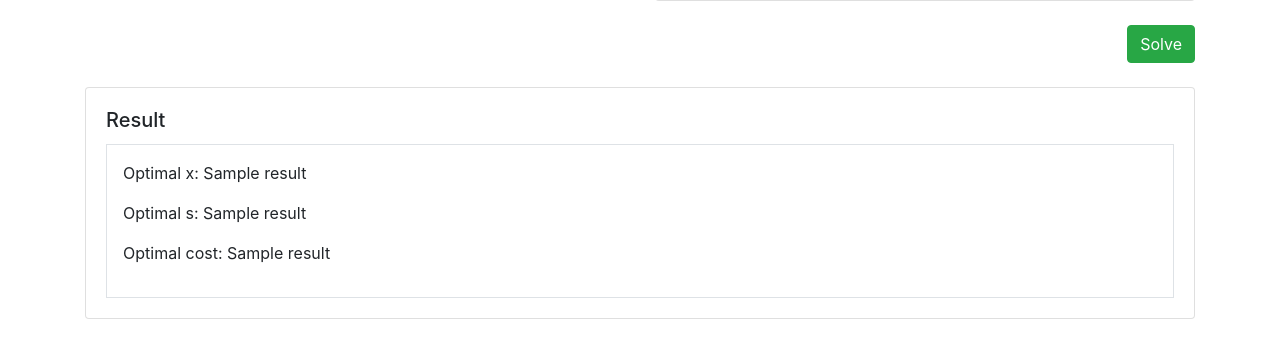
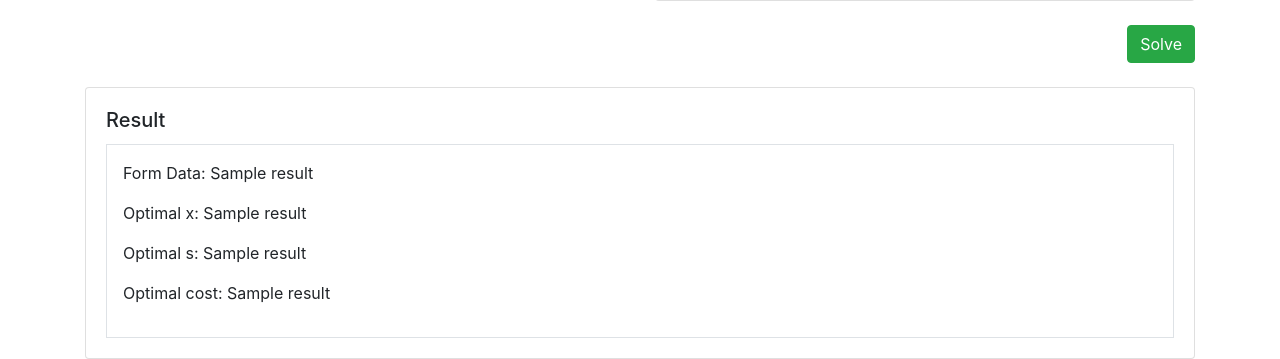
Before and after one commit to Kiguli/Scen-Opt, a Flask app: template templates/index.html in a window 1280 px wide. Shown: the part 760-1119 px from the top of the page. Before the commit the page ends 1079 px from the top, so only its background shows below. Run offline with Flask 3, Linux system fonts and the light colour scheme; the template is opened without the code that fills it: most values are stand-ins (such as "Sample title", 1, 10 or a date in 2020); some libraries are stand-ins or nearby versions.

Commit message:
Commit: print form data to website output. TODO: website loses solver menu after running solve.

```diff
--- a/app.py
+++ b/app.py
@@ -62,20 +62,21 @@ def solve():
 
     # Get values from parameter boxes
     form_data = request.form.to_dict()
-    T = float(form_data.get('tau', 0.0))
-    P = float(form_data.get('rho', 0.0))
-    Theta_Bar = float(form_data.get('theta_bar', 0.0))
-    norm_type = int(form_data.get('p', 2))
+    print(form_data)
+    tau = float(request.form.get('tau', 0)) if request.form.get('tau') else 0.0
+    theta_bar = float(request.form.get('theta_bar', 0)) if request.form.get('theta_bar') else 0.0
+    p = float(request.form.get('p', 0)) if request.form.get('p') else 2 # add something to check for 'fro' or 'inf'
+    rho = float(request.form.get('rho', 0)) if request.form.get('rho') else 0.0
     solver = form_data.get('solver', 'SCS')
 
     if active_tab == 'lp-tab':
-        optimal_x, optimal_s, optimal_cost = solve_lp(scenarios, A, b, c, T, Theta_Bar, P, norm_type, solver)
+        optimal_x, optimal_s, optimal_cost = solve_lp(scenarios, A, b, c, tau, theta_bar, rho, p, solver)
     elif active_tab == 'qp-tab':
-        optimal_x, optimal_s, optimal_cost = solve_qp(scenarios, A, b, c, T, Theta_Bar, P, norm_type, solver)
+        optimal_x, optimal_s, optimal_cost = solve_qp(scenarios, A, b, c, tau, theta_bar, rho, p, solver)
     elif active_tab == 'sdp-tab':
-        optimal_x, optimal_s, optimal_cost = solve_sdp(scenarios, A, b, c, T, Theta_Bar, P, norm_type, solver)
+        optimal_x, optimal_s, optimal_cost = solve_sdp(scenarios, A, b, c, tau, theta_bar, rho, p, solver)
 
-    return render_template('index.html', result=(optimal_x, optimal_s, optimal_cost))
+    return render_template('index.html', result=(form_data, optimal_x, optimal_s, optimal_cost))
 
 
 if __name__ == '__main__':
--- a/templates/index.html
+++ b/templates/index.html
@@ -268,9 +268,10 @@
             <h5 class="card-title">Result</h5>
             <div id="result-box" class="border p-3">
                 {% if result %}
-                <p>Optimal x: {{ result[0] }} </p>
-                <p>Optimal s: {{ result[1] }} </p>
-                <p>Optimal cost: {{ result[2] }} </p>
+                <p>Form Data: {{ result[0] }} </p>
+                <p>Optimal x: {{ result[1] }} </p>
+                <p>Optimal s: {{ result[2] }} </p>
+                <p>Optimal cost: {{ result[3] }} </p>
                 {% else %}
                 <p>No result yet.</p>
                 {% endif %}
```
